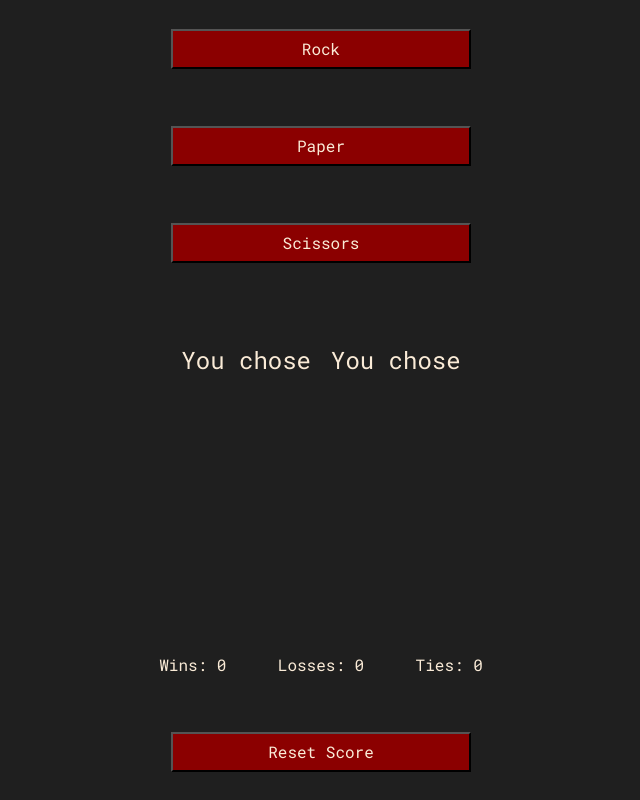
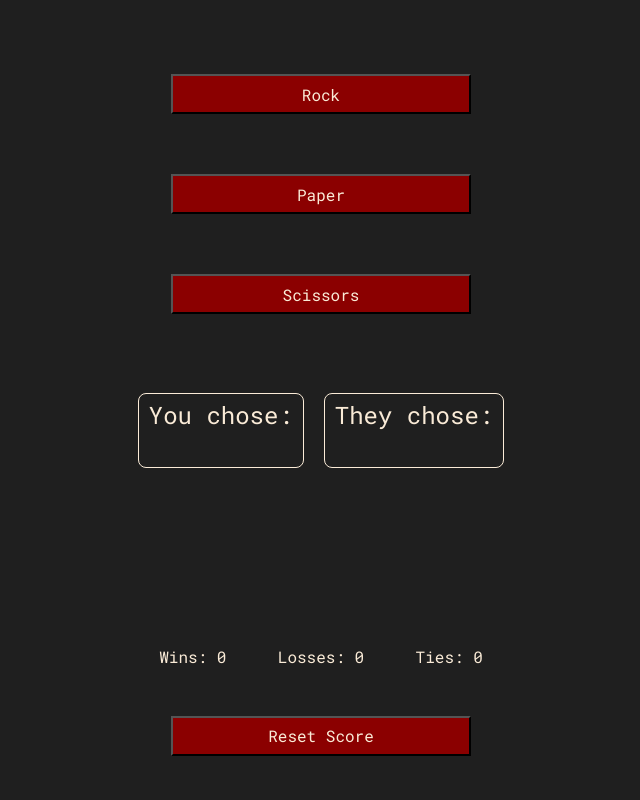
Before and after one commit to petey343/js_test, a plain HTML site: page rockpaperscissors.html in a window 1280 px wide. Shown: the whole page, without its empty margins (319-959 px from the left). Drawn offline with Linux system fonts and the light colour scheme.

Commit message:
misc changes

```diff
--- a/rockpaperscissors.html
+++ b/rockpaperscissors.html
@@ -9,6 +9,7 @@
 
   <body>
     <div class="buttons">
+      <div class="choice-buttons">
         <button
           class="rock"
           onclick="
@@ -20,13 +21,14 @@
         <button class="scissors" onclick="playerSelects('scissors');">
           Scissors
         </button>
+      </div>
       <div class="result">
-        <div>
-          <p>You chose</p>
+        <div class="left-result">
+          <p>You chose:</p>
           <p class="player-choice"></p>
         </div>
-        <div>
-          <p>You chose</p>
+        <div class="right-result">
+          <p>They chose:</p>
           <p class="computer-choice"></p>
         </div>
       </div>
--- a/rockpaperscissors.js
+++ b/rockpaperscissors.js
@@ -1,4 +1,4 @@
-let scores = JSON.parse(localStorage.getItem('jsonscores')) || {
+const scores = JSON.parse(localStorage.getItem('jsonscores')) || {
     wins: 0,
     ties: 0,
     losses: 0
@@ -63,11 +63,9 @@ const outcome = {
 }
 
 function resetScore() {
-    scores = {
-        wins: 0,
-        ties: 0,
-        losses: 0
-    };
+    scores.wins = 0;
+    scores.losses = 0;
+    scores.ties = 0;
     localStorage.clear('jsonscores');
     document.querySelector('.wins').innerHTML = `Wins: ${scores.wins}`;
     document.querySelector('.ties').innerHTML = `Ties: ${scores.ties}`;
--- a/styles.css
+++ b/styles.css
@@ -8,7 +8,8 @@ button {
   /* display: block; */
   font-family: "Roboto Mono", monospace;
   height: 40px;
-  width: 300px;
+  width: 90vw;
+  max-width: 300px;
   background-color: darkred;
   color: antiquewhite;
   font-size: 1rem;
@@ -24,20 +25,28 @@ body {
   position: absolute;
   display: flex;
   flex-direction: column;
-  flex-shrink: 1;
+  flex-shrink: 0;
   justify-content: space-around;
   align-items: center;
   top: 0;
   bottom: 0;
   height: 100%;
   width: 100%;
-  gap: 40px;
+  /* gap: 40px; */
   padding: 20px 0;
   max-height: 100vh;
 }
 
+.choice-buttons {
+  display: flex;
+  flex-direction: column;
+  justify-content: space-around;
+  align-items: center;
+  width: 100%;
+  height: 300px;
+}
+
 .scoreboard {
-  margin-top: 60px;
   display: flex;
   color: antiquewhite;
   justify-content: space-around;
@@ -49,6 +58,7 @@ body {
   color: antiquewhite;
   font-size: 60px;
   min-height: 80px;
+  text-align: center;
 }
 
 .result {
@@ -57,6 +67,18 @@ body {
   gap: 20px;
   color: antiquewhite;
   font-size: 24px;
-  min-height: 64px;
   text-align: center;
+  max-width: 96vw;
 }
+
+.left-result,
+.right-result {
+  border: 1px solid antiquewhite;
+  border-radius: 8px;
+  padding: 5px 10px;
+  min-height: 75px;
+}
+
+p {
+  margin: 0;
+}
```
Lines whose indentation alone changed are shown as unchanged.
